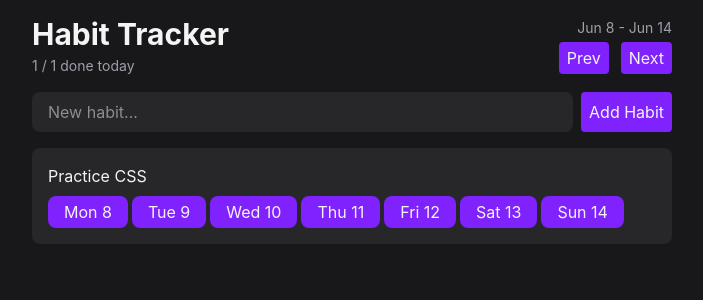
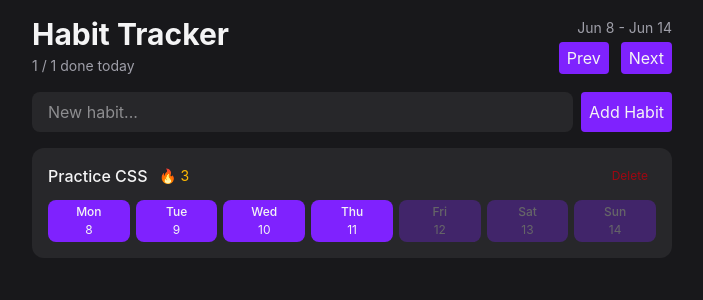
Before and after one commit to pudgynator/habit-tracker, a React (Vite) app: page / in a window 1280 px wide. Shown: the top 300 px of the page, without its empty margins (288-991 px from the left). Built offline with nearby package versions, Linux system fonts and the light colour scheme.

Commit message:
update App and Button component structure

```diff
--- a/src/App.tsx
+++ b/src/App.tsx
@@ -1,6 +1,6 @@
 import { Header } from "./components/Header";
 import { HabitForm } from "./components/HabitForm";
-import { HeaderList } from "./components/HeaderList";
+import { HeaderList } from "./components/HabitList";
 
 export default function App() {
   return (
--- a/src/components/Button.tsx
+++ b/src/components/Button.tsx
@@ -1,13 +1,35 @@
-import type { ReactNode } from 'react';
+import type { ComponentProps } from 'react';
+import { twMerge } from 'tailwind-merge';
+
+type Variant = 'primary' | 'secondary' | 'ghost-destructive';
 
 type ButtonProps = {
-    children: ReactNode;
-}
+    variant?: Variant;
+} & ComponentProps<'button'>
 
-export function Button({ children }: ButtonProps) {
+export function Button({ variant = 'primary', className, ...props}: ButtonProps) {
     return  (
-        <button className='bg-violet-600 hover:bg-violet-500 transition-colors rounded px-2 py-1 disabled:opacity-30 disabled:cursor-not-allowed'>
-            { children }
+        <button
+            {...props}
+            className={twMerge(
+                getVariantStyles(variant),
+                "transition-colors rounded px-2 py-1 disabled:opacity-30 disabled:cursor-not-allowed",
+                className,
+            )}>
+
         </button>
     )
 }
+
+function getVariantStyles(variant: Variant) {
+    switch (variant) {
+        case 'primary':
+            return 'bg-violet-600 hover:bg-violet-500 '
+        case 'secondary':
+            return 'bg-zinc-700 hover:bg-zinc-600 text-zinc-400 '
+        case 'ghost-destructive':
+            return 'hover:bg-red-800 text-red-800 hover:text-red-200'
+        default:
+            throw new Error(`Unknown variant: ${variant satisfies never}`)
+    }
+}
```
